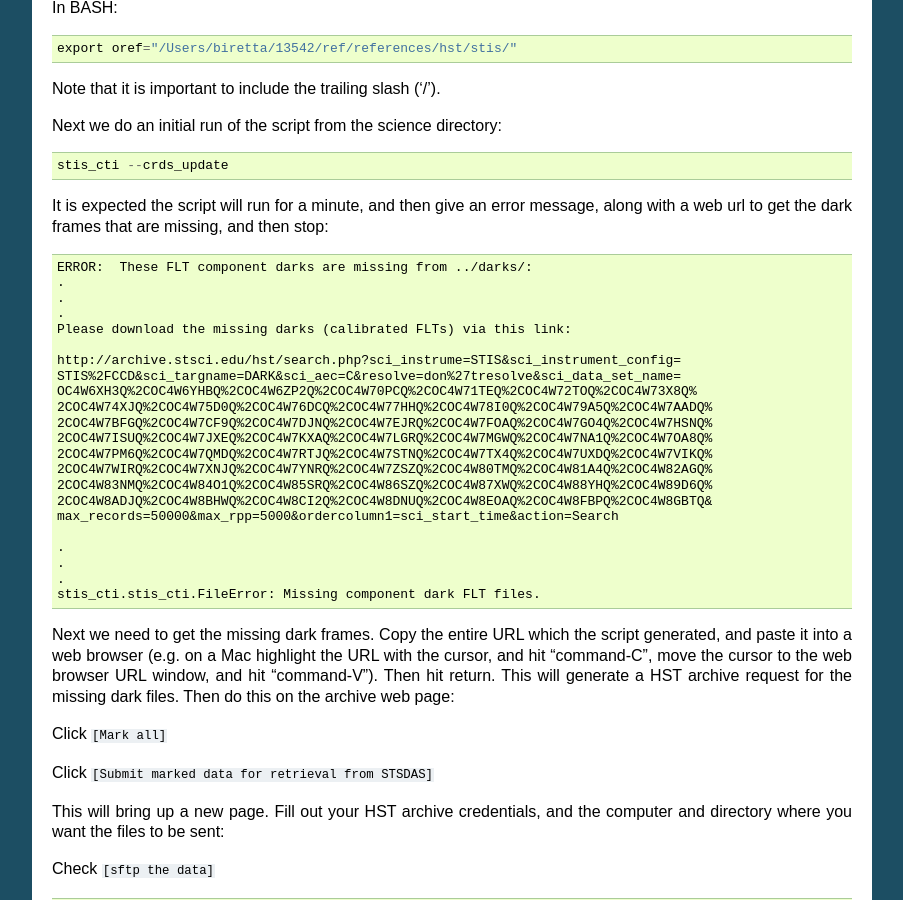
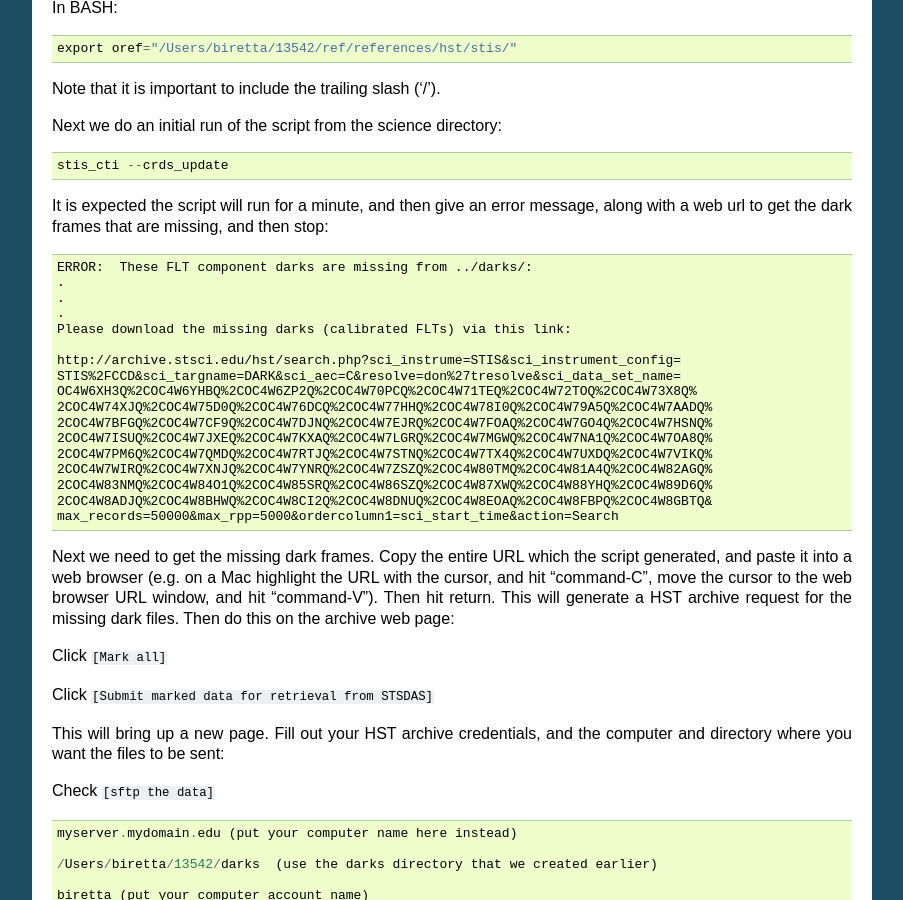
Before and after one commit to spacetelescope/stis_cti, a Sphinx documentation site: the page built from doc/qsg.rst, in a window 1280 px wide and 900 px high, scrolled down 889 px. Shown: the whole window, without its empty margins (198-1101 px from the left). Built offline with Sphinx 7.4.7, drawn with Linux system fonts in a browser that asks for light colours.

Commit message:
Modified QSG to reflect new return status for missing darks.

```diff
--- a/doc/qsg.rst
+++ b/doc/qsg.rst
@@ -95,11 +95,6 @@ missing, and then stop:
    2COC4W8ADJQ%2COC4W8BHWQ%2COC4W8CI2Q%2COC4W8DNUQ%2COC4W8EOAQ%2COC4W8FBPQ%2COC4W8GBTQ&
    max_records=50000&max_rpp=5000&ordercolumn1=sci_start_time&action=Search
 
-   .
-   .
-   .
-   stis_cti.stis_cti.FileError: Missing component dark FLT files.
-
 Next we need to get the missing dark frames.  Copy the entire URL which the script generated, and paste
 it into a web browser (e.g. on a Mac highlight the URL with the cursor, and hit "command-C", move the cursor
 to the web browser URL window, and hit "command-V").  Then hit return.  This will generate a HST archive
```
